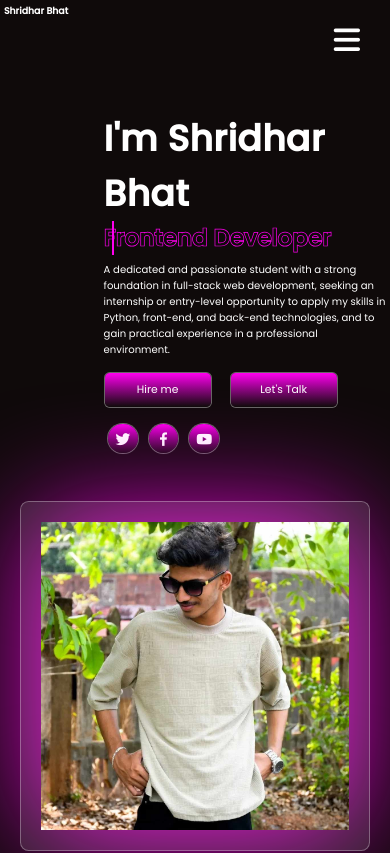
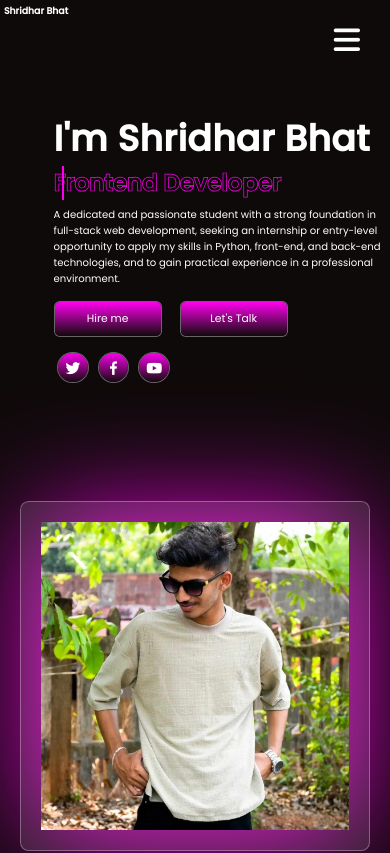
Before and after one commit to shridhar618/My-Portfolio, a website: page public/index.html in a window 390 px wide. Shown: the top 853 px of the page. Drawn offline with nearby package versions, Linux system fonts and the light colour scheme.

Commit message:
Update style.css

```diff
--- a/public/style.css
+++ b/public/style.css
@@ -972,6 +972,10 @@ footer i{
         display: block;
         border-radius: 1.2rem;
     }
+
+    .home .text-content{
+        margin-left: 50px;
+    }
     .hero {
         padding: 1.5rem 0.5rem 1.5rem 0.5rem !important;
         margin: 2.5rem 0 1rem 0 !important;
```
